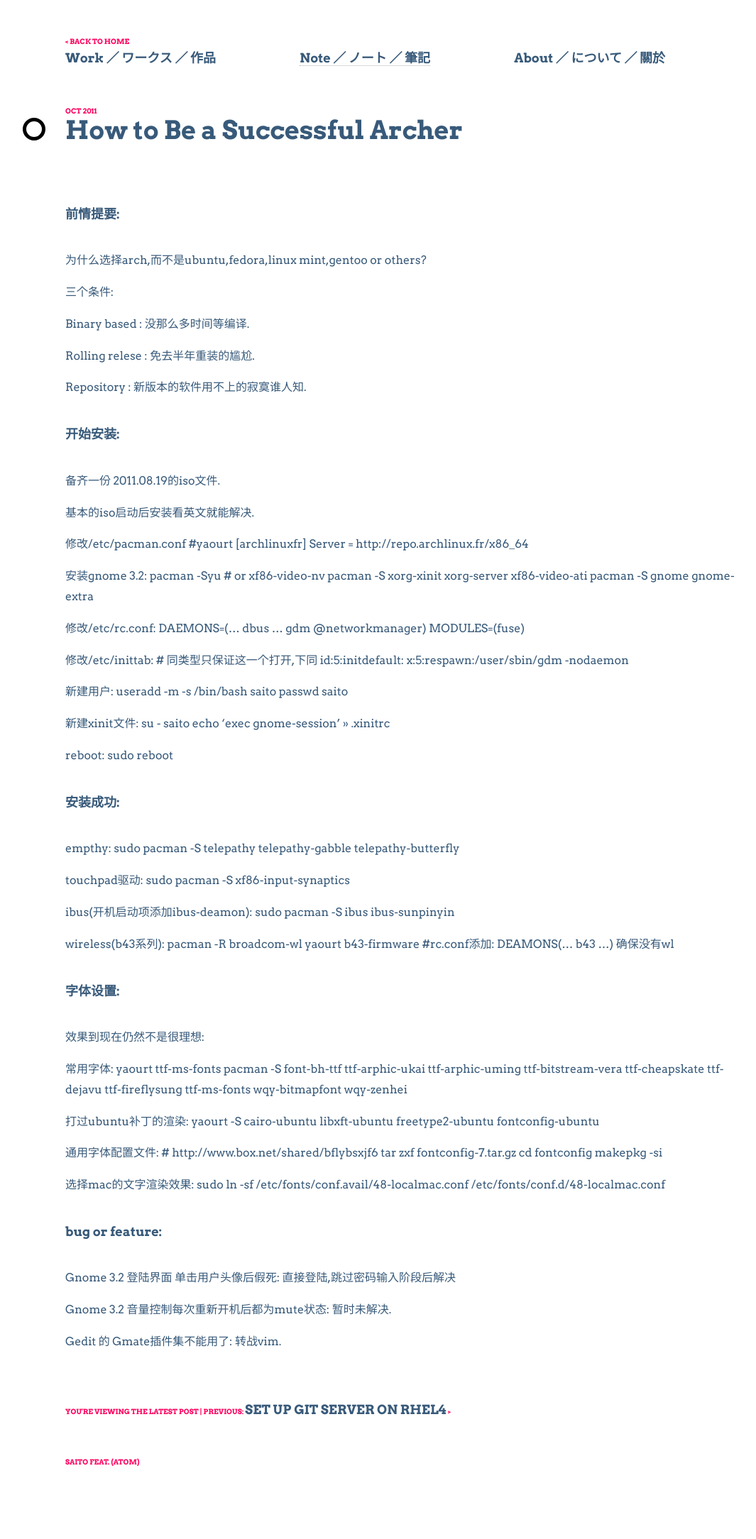
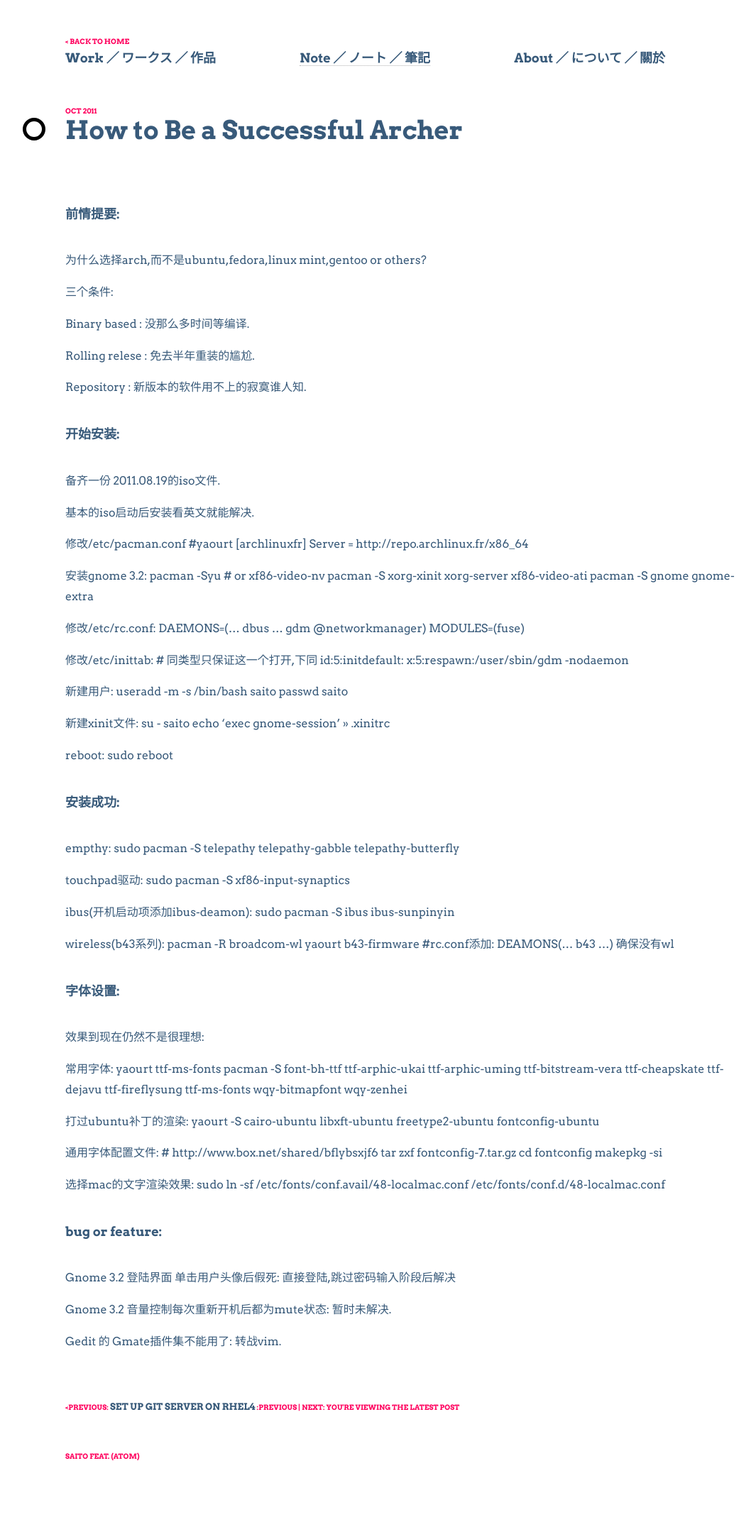
Before and after one commit to SaitoWu/saitowu.github.com, a Jekyll site: the page built from _posts/2011-10-10-How-to-Be-a-Successful-Archer.md, in a window 1280 px wide. Shown: the whole page at 71% size, without its empty margins (68-1133 px from the left). Built offline with Jekyll 4.4.1, drawn with Linux system fonts in a browser that asks for light colours; Markdown is read by kramdown in place of the engine named in the settings; comment, search, counter and statistics services are not loaded.

Commit message:
make some change on navgitor

```diff
--- a/_layouts/default.html
+++ b/_layouts/default.html
@@ -33,15 +33,16 @@
 
 {% if page.category == "work" or page.category == "note" %}
 <nav>
+{% if page.previous.url %}
+	<p> &lt;Previous: <a class="nav" href={% if site.prod %}//{{ site.url }}{% endif %}{{ page.previous.url }}/>{{ page.previous.title }}</a>
+{% else %}
+	<p>You're reading my first post
+{% endif %}
+:Previous | Next:
 {% if page.next.url %}
-	<p><a href={% if site.prod %}//{{ site.url }}{% endif %}{{ page.next.url }}/>{{ page.next.title }}</a> |
+	<a class="nav" href={% if site.prod %}//{{ site.url }}{% endif %}{{ page.next.url }}/>{{ page.next.title }}</a> &gt;</p>
 {% else %}
-	<p>You're viewing the latest post |
-{% endif %}
-{% if page.previous.url %}
-	Previous: <a href={% if site.prod %}//{{ site.url }}{% endif %}{{ page.previous.url }}/>{{ page.previous.title }}</a> &gt;</p>
-{% else %}
-	You're reading my first post</p>
+	You're viewing the latest post</p>
 {% endif %}
 </nav>
 {% endif %}
--- a/css/a.css
+++ b/css/a.css
@@ -43,7 +43,9 @@ a:hover, .pl li a:hover {
   -webkit-transition: color .15s linear;
   transition: color .15s linear;
 }
-
+a.nav {
+  font-size: 13px;
+}
 ins {
 	color: #385A7A;
 	font-weight: bold;
```
